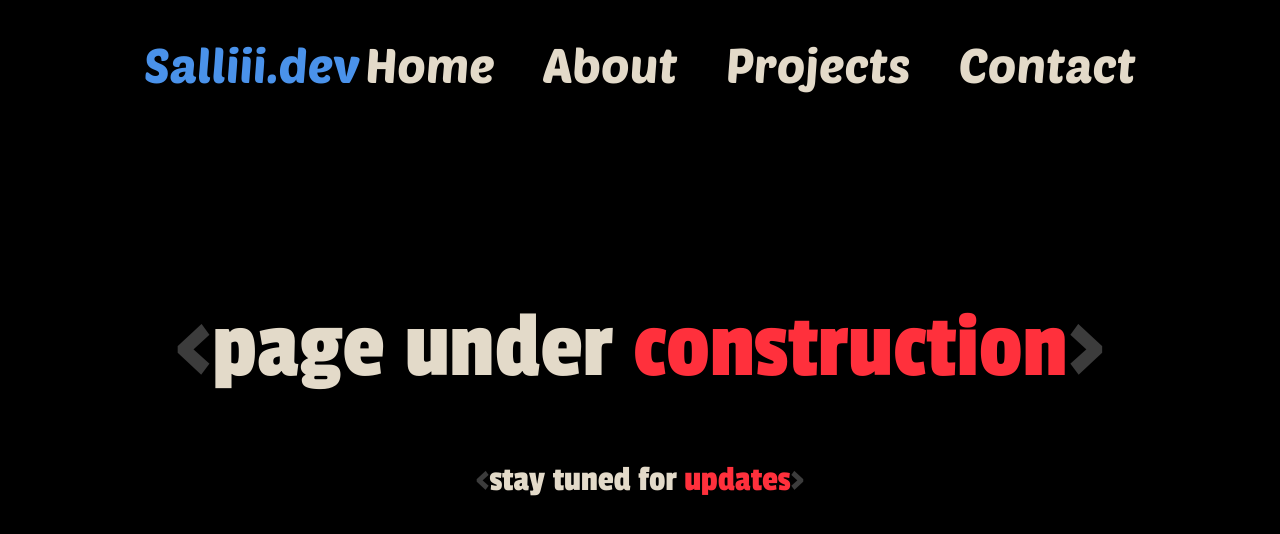
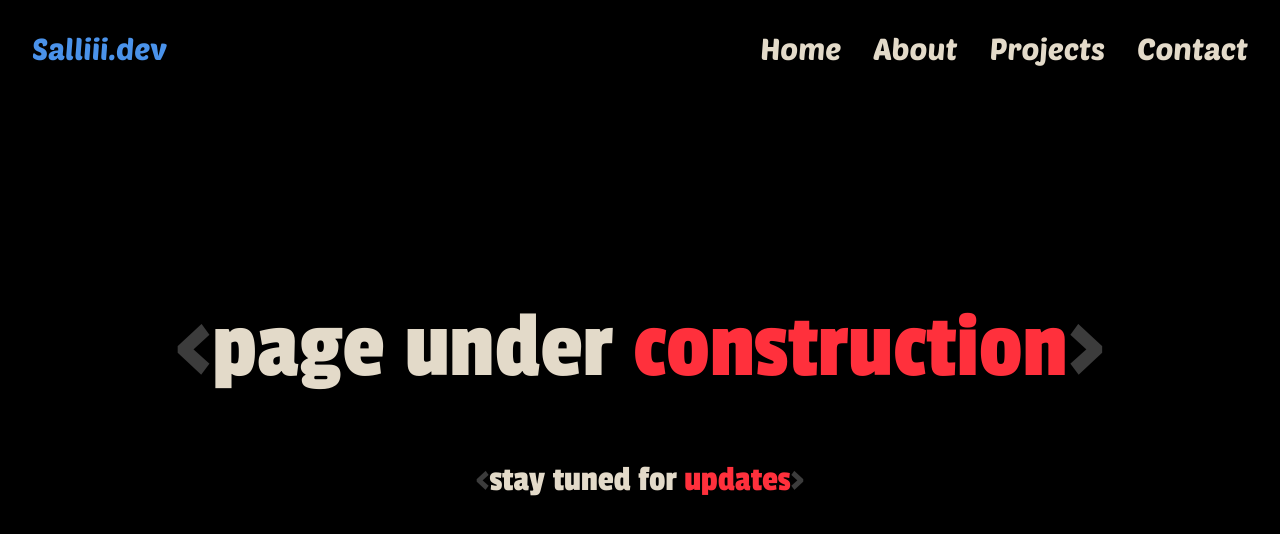
Before and after one commit to Salliii/salliii.dev, a Next.js app: page / in a window 1280 px wide. Shown: the top 534 px of the page. Built offline with nearby package versions, Linux system fonts and the light colour scheme.

Commit message:
FEATURE: add responsive style to header component

```diff
--- a/components/header.component.tsx
+++ b/components/header.component.tsx
@@ -13,16 +13,21 @@ export type HeaderComponentProps = {
 }
 export default function HeaderComponent(props: HeaderComponentProps) {
 	return (
-		<header className={"w-full h-32 px-36 bg-black flex flex-row justify-between items-center fixed z-[90]"}>
-			<Link className={"text-5xl text-highlight-header font-poetsenone select-none"}
+		<header className={"w-full h-24 px-8 bg-black flex flex-row justify-between items-center fixed \
+		2xl:h-32 2xl:px-36"}>
+			<Link className={"text-3xl text-highlight-header font-poetsenone select-none \
+			2xl:text-5xl"}
 				href={"/"}>
 				Salliii.dev
 			</Link>
-			<div className={"w-fit h-fit flex flex-row gap-12"}>
+			<div className={"w-fit h-fit hidden flex-row gap-8 \
+			2xl:gap-12 md:flex"}>
 				{
 					props.links.map((link) => {
 						return (
-							<Link className={"text-5xl text-text-basic font-poetsenone select-none relative z-[91] before:bg-highlight-header after:bg-highlight-header"}
+							<Link className={"text-3xl text-text-basic font-poetsenone select-none relative \
+							before:bg-highlight-header after:bg-highlight-header \
+							2xl:text-5xl"}
 								href={link.href}
 								key={link.name.toLowerCase()}
 								onMouseEnter={(event) => setUnderline(event.currentTarget, true)}
```
